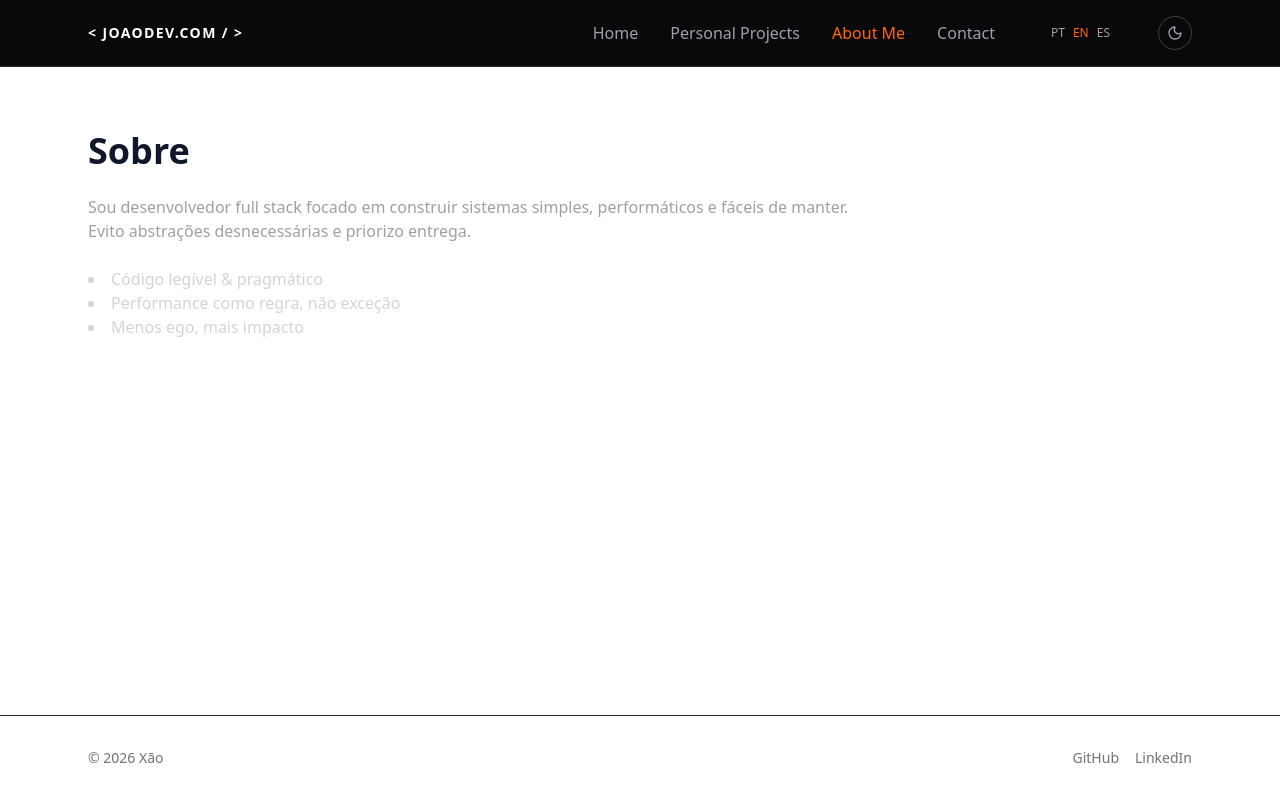
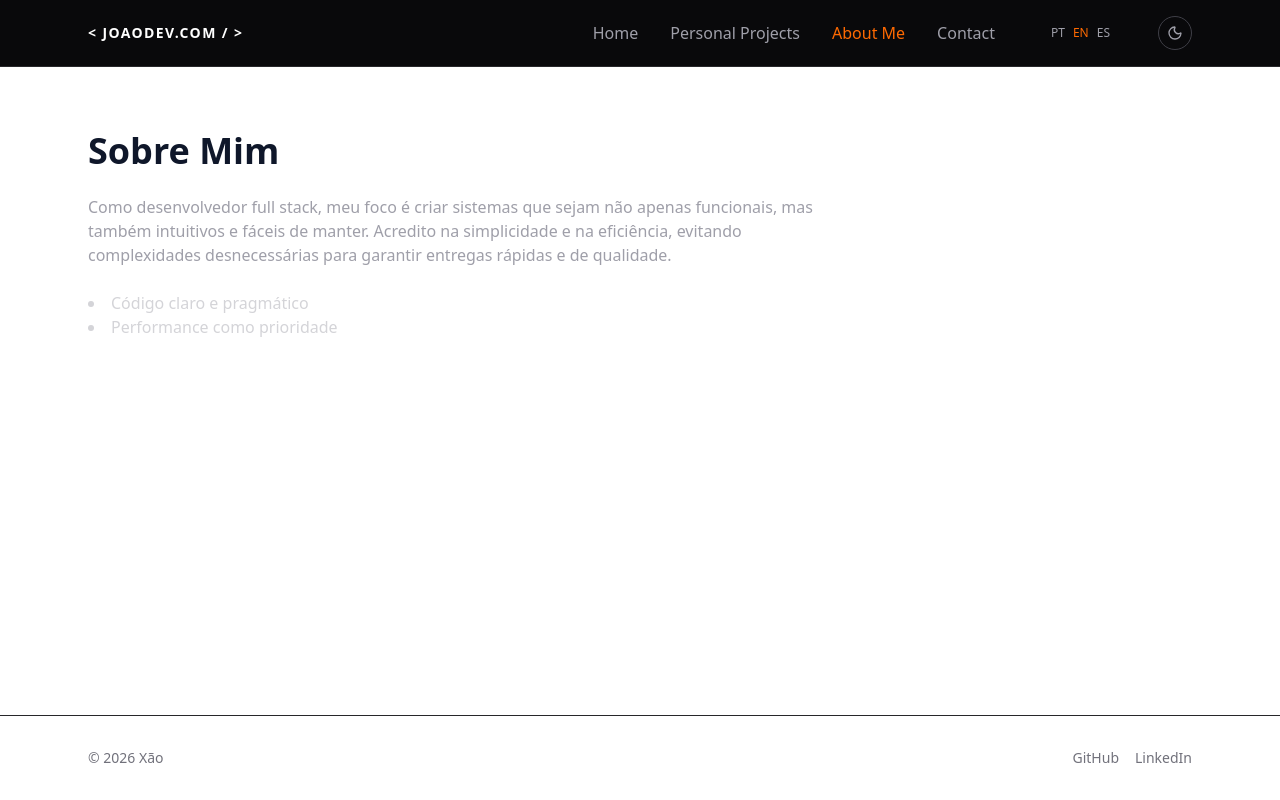
Before and after one commit to jaovic/portifolio-joao, a Next.js app: page /sobre in a window 1280 px wide. Built offline with nearby package versions, Linux system fonts and the light colour scheme.

Commit message:
feat: atualizar conteúdo da página "Sobre" com informações mais detalhadas

```diff
--- a/src/app/sobre/page.tsx
+++ b/src/app/sobre/page.tsx
@@ -1,18 +1,18 @@
 export default function SobrePage() {
 	return (
 		<section className="py-16 space-y-6 max-w-3xl">
-			<h1 className="text-4xl font-bold">Sobre</h1>
+			<h1 className="text-4xl font-bold">Sobre Mim</h1>
 
 			<p className="text-zinc-400">
-				Sou desenvolvedor full stack focado em construir sistemas simples,
-				performáticos e fáceis de manter. Evito abstrações desnecessárias e
-				priorizo entrega.
+				Como desenvolvedor full stack, meu foco é criar sistemas que sejam não
+				apenas funcionais, mas também intuitivos e fáceis de manter. Acredito na
+				simplicidade e na eficiência, evitando complexidades desnecessárias para
+				garantir entregas rápidas e de qualidade.
 			</p>
 
 			<ul className="list-disc list-inside text-zinc-300">
-				<li>Código legível & pragmático</li>
-				<li>Performance como regra, não exceção</li>
-				<li>Menos ego, mais impacto</li>
+				<li>Código claro e pragmático</li>
+				<li>Performance como prioridade</li>
 			</ul>
 		</section>
 	);
```
